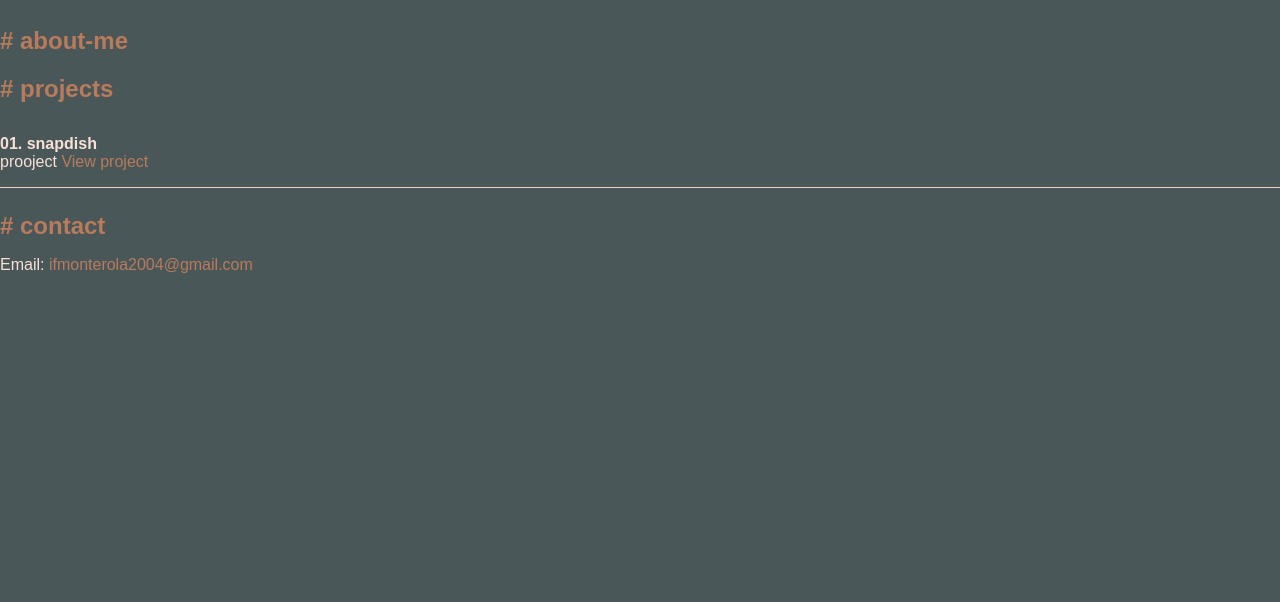
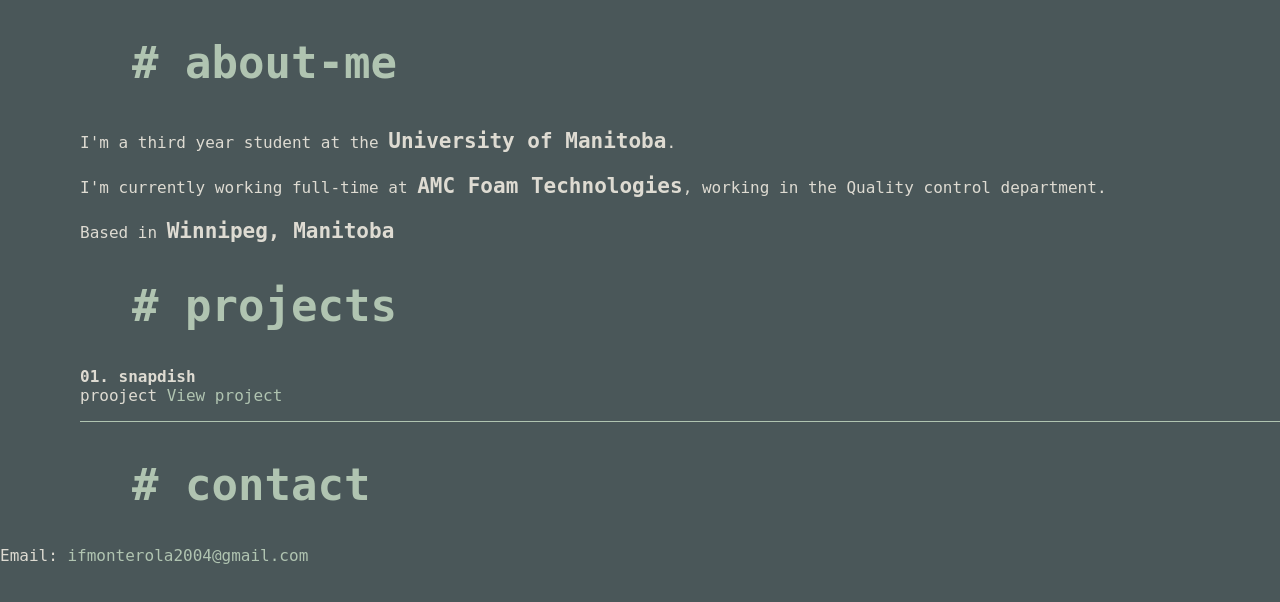
Before and after one commit to iyfrncsca/iyfrncsca, a plain HTML site: page index.html in a window 1280 px wide. Drawn offline with Linux system fonts and the light colour scheme.

Commit message:
added css files

```diff
--- /dev/null
+++ b/about.css
@@ -0,0 +1,108 @@
+#about {
+  min-height: 50vh;
+  margin: auto;
+  max-width: 1000px;
+  padding-top: 0; /* Remove or set to a small value */
+}
+
+.about-description p {
+    padding-left: 5em;
+    padding-top: 5px;
+}
+
+.about-description b {
+    font-size: 21px;
+    font-weight: bold;
+    color: b0c4b1;
+}
+
+/* .about-description ul {
+  padding-top: 20px;
+  list-style-type: none;
+  display: grid;
+  grid-template-columns: repeat(2, minmax(150px, 10px));
+}
+
+.about-description li {
+  position: relative;
+  padding-left: 20px;
+  font-size: 18px;
+  color: var(--slate);
+}
+
+.about-description li::before {
+  content: "▹    ";
+  color: var(--green-bright);
+  position: absolute;
+  left: 0;
+}
+
+.about-content {
+  display: flex;
+  flex-direction: row;
+}
+
+.about-description {
+  font-family: "NTR", sans-serif;
+  color: var(--slate);
+  max-width: 600px;
+  font-size: 22px;
+  text-align: justify;
+  margin: 0;
+}
+
+.about-description a,
+.about-description b {
+  font-size: 21px;
+  font-weight: bold;
+}
+
+.about-image {
+  padding-left: 40px;
+}
+
+.about-image img {
+  max-width: 300px;
+  height: auto;
+  border-radius: 10px;
+  margin-left: 30px;
+  box-shadow: 6px 13px 23px -5px rgba(0, 0, 0, 0.46);
+  border: none;
+}
+
+/* @media only screen and (max-width: 788px) {
+  .about-image img {
+    max-width: 200px;
+  }
+}
+
+.about-image:hover {
+  transform: translateY(-7px);
+}
+
+@media only screen and (max-width: 600px) {
+  #about {
+    height: unset;
+    padding-left: unset;
+    padding-right: unset;
+    padding-top: 30%;
+  }
+
+  .about-description {
+    font-size: 18px;
+    text-align: justify;
+  }
+
+  .about-description a,
+  .about-description b {
+    font-size: 17px;
+  }
+
+  .about-image img {
+    display: none;
+  }
+
+  .about-content {
+    display: unset;
+  }
+} */
--- /dev/null
+++ b/basic.css
@@ -0,0 +1,42 @@
+
+    body {
+      background-color: #4a5759;
+      margin: 0;
+      font-family: 'monospace', system-ui, -apple-system, BlinkMacSystemFont, 'Segoe UI', Roboto, Oxygen, Ubuntu, Cantarell, 'Open Sans', 'Helvetica Neue', sans-serif;
+      color: #dedbd2;
+    }
+    /* .container {
+      /* max-width: 800px;
+      margin: 60px auto;
+      padding: 40px;
+      background: #fff8f3;
+      border-radius: 16px;
+      box-shadow: 0 4px 24px rgba(0,0,0,0.07); */
+    /* } */
+    h1 {
+      margin-top: 0;
+      font-size: 2.5rem;
+      color: #b0c4b1;
+    }
+    h2 {
+      color: #b0c4b1;
+      padding-left: 3em;
+      font-size: 2.75rem;
+      /* margin-bottom: 0.5em; */
+    }
+    a {
+      color: #b0c4b1;
+      text-decoration: none;
+    }
+    a:hover {
+      text-decoration: underline;
+    }
+    .projects {
+      margin-top: 2em;
+      padding-left: 5em;
+    }
+    .project {
+      margin-bottom: 1.5em;
+      padding-bottom: 1em;
+      border-bottom: 1px solid #b0c4b1;
+    }
--- a/index.html
+++ b/index.html
@@ -3,56 +3,23 @@
 <head>
   <meta charset="UTF-8">
   <title>Iya Monterola</title>
-  <style>
-    body {
-      background-color: #4a5759;
-      margin: 0;
-      font-family: 'Poppins', sans-serif;
-      color: #f7e1d7;
-    }
-    /* .container {
-      /* max-width: 800px;
-      margin: 60px auto;
-      padding: 40px;
-      background: #fff8f3;
-      border-radius: 16px;
-      box-shadow: 0 4px 24px rgba(0,0,0,0.07); */
-    /* } */
-    h1 {
-      margin-top: 0;
-      font-size: 2.5rem;
-      color: #b87b5b;
-    }
-    h2 {
-      color: #b87b5b;
-      margin-bottom: 0.5em;
-    }
-    a {
-      color: #b87b5b;
-      text-decoration: none;
-    }
-    a:hover {
-      text-decoration: underline;
-    }
-    .projects {
-      margin-top: 2em;
-    }
-    .project {
-      margin-bottom: 1.5em;
-      padding-bottom: 1em;
-      border-bottom: 1px solid #eed3c2;
-    }
-  </style>
+  <link rel="stylesheet" href="basic.css">
+  <link rel="stylesheet" href="about.css">
 </head>
 <body>
   <div class="container">
     <h1></h1>
     <p></p>
 
-    <h2># about-me</h2>
-    <p>
+  <div class = "about">
+    <h2 ># about-me</h2>
+    <div class = "about-description">
+        <p>I'm a third year student at the <b>University of Manitoba</b>.</p>
+        <p>I'm currently working full-time at <b>AMC Foam Technologies</b>, working in the Quality control department.</p>
+        <p>Based in <b>Winnipeg, Manitoba</b></p>
+    </div>
+  </div>
 
-    </p>
 
     <h2># projects</h2>
     <div class="projects">
@@ -66,3 +33,7 @@
     <h2># contact</h2>
     <p>
       Email: <a href="mailto:ifmonterola2004@gmail.com">ifmonterola2004@gmail.com</a>
+    </p>
+  </div>
+</body>
+</html>
```
Also changed, not shown: style.css (deleted), 1 other file.
